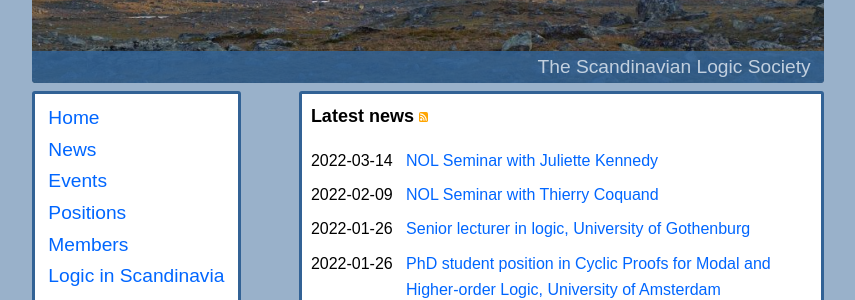
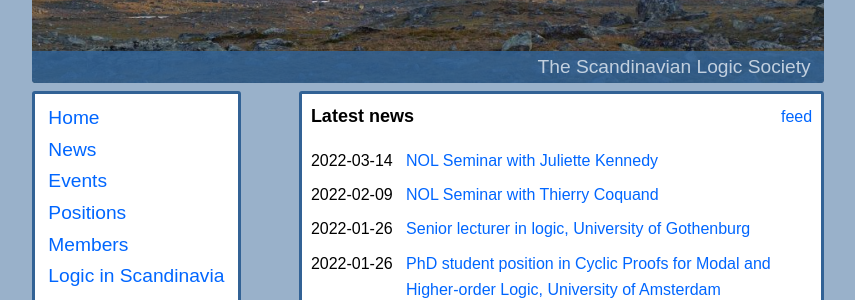
Before and after one commit to scandinavianlogic/scandinavianlogic.github.io, a Jekyll site: the page built from index.md, in a window 1280 px wide. Shown: the part 221-521 px from the top of the page, without its empty margins (212-1067 px from the left). Built offline with Jekyll 4.4.1, drawn with Linux system fonts in a browser that asks for light colours.

Commit message:
simple feed link instead of ugly small feed icon

```diff
--- a/_includes/feed_header.liquid
+++ b/_includes/feed_header.liquid
@@ -1,9 +1,4 @@
-<h2>
-  {{ include.text }}
-  <a href="{{ include.url }}">
-    <img
-      alt="feed" src="/assets/img/feed_icon.svg" class="feed_icon"
-      width="12" height="12"
-    >
-  </a>
-</h2>
+<div id="feed_header">
+  <h2>{{ include.text }}</h2>
+  <span><a id="feed_link" href="{{ include.url }}">feed</a></span>
+</div>
--- a/css.css
+++ b/css.css
@@ -43,7 +43,7 @@ header>div {
 #menu {
   background: var(--pantone-653c-tint-30);
 }
-a, nav a:visited {
+a, nav a:visited, #feed_link {
   color: #06f;
 }
 a:visited {
@@ -262,6 +262,17 @@ nav.submenu a {
 #content li {
   position: relative;
 }
+#feed_header {
+  display: table;
+  width: 100%;
+}
+#feed_header h2 {
+  display: table-cell;
+}
+#feed_header span {
+  display: table-cell;
+  text-align: right;
+}
 table.posts_list {
   border-spacing: 0;
   margin-top: 1em;
```
Also changed, not shown: TODO.md (+0 -1 lines), assets/img/feed_icon.svg (deleted).
